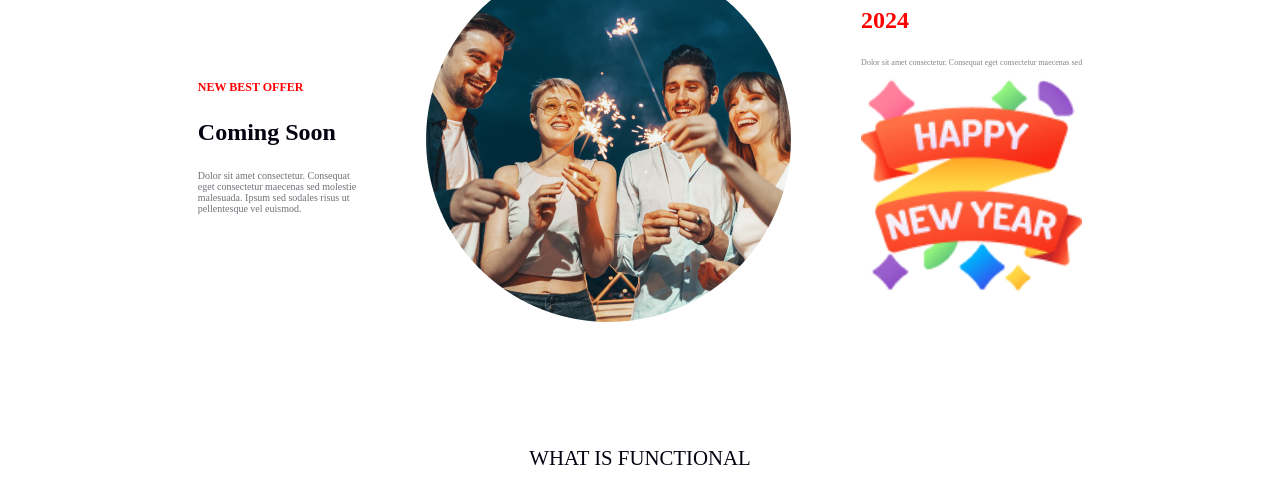
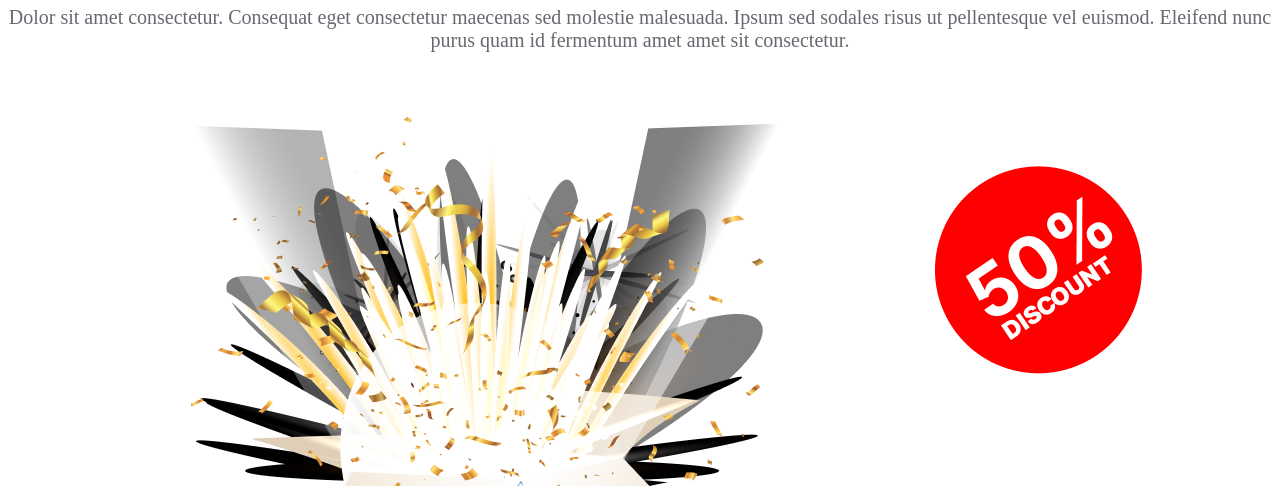
Before and after one commit to islamSorifulhero/New-Year-Offer, a plain HTML site: page index.html in a window 1280 px wide. Shown: the part 163-649 px from the top of the page. Drawn offline with Linux system fonts and the light colour scheme.

Commit message:
Rectangle Section Done

```diff
--- a/index.html
+++ b/index.html
@@ -40,7 +40,7 @@
             <h4 class="time"><span class="color-item">Time:</span> Evening 7.30 Pm To 12.30 Am</h4>
             <button class="join-btn">JOIN NOW</button>
         </section>
-        <section class="new-best-offer">
+        <section class="new-best-offer hide">
             <div class="main-offer-section">
                 <div class="new-left-offer">
                     <h5>NEW BEST OFFER</h5>
@@ -68,6 +68,16 @@
                     fermentum amet amet sit consectetur.</p>
             </div>
         </section>
+        <section>
+            <div class="rectangle-section">
+                <div>
+                    <img src="images/Group 75.png" alt="">
+                </div>
+                <div>
+                    <img src="images/Group 44.png" alt="">
+                </div>
+            </div>
+        </section>
     </main>
     <footer>
 
--- a/responsive.css
+++ b/responsive.css
@@ -1,3 +1,8 @@
+@media screen and (max-width: 1200px) {
+    .rectangle-section{
+        flex-direction: column;
+    }
+}
 @media screen and (max-width: 992px) {
     .main-offer-section{
         flex-direction: column;
--- a/style.css
+++ b/style.css
@@ -157,6 +157,23 @@ header{
     font-weight: 500;
     color: rgba(7, 2, 17, 0.6);
 }
+.rectangle-section{
+    background-image: url(images/Rectangle\ 2.png);
+    background-repeat: no-repeat;
+    background-position: bottom;
+    background-size: contain;
+    display: flex;
+    margin: 65px auto;
+    justify-content: center;
+}
+.rectangle-section img{
+    width: 100%;
+    height: auto;
+    align-items: center;
+}
+
+
+
 
 /* hide  */
 .hide{
```
